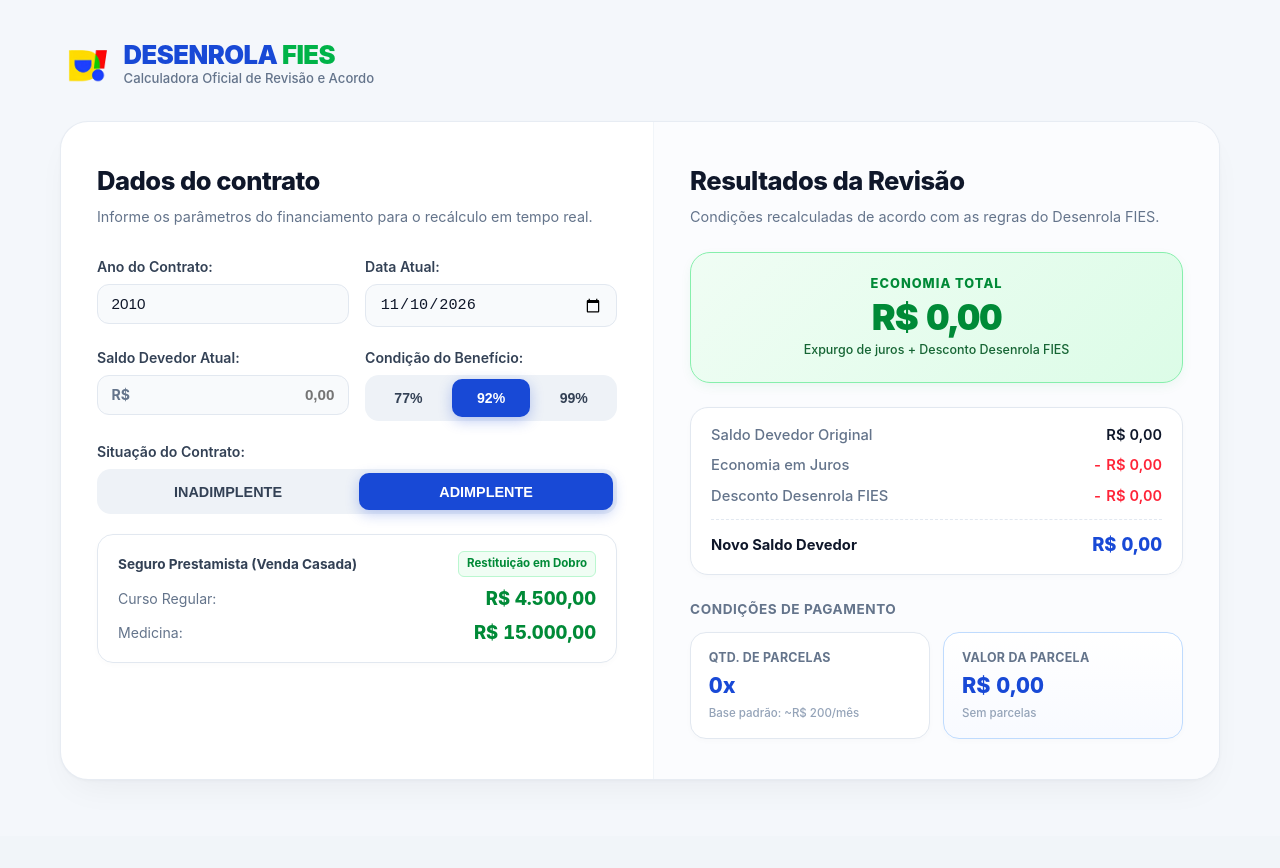
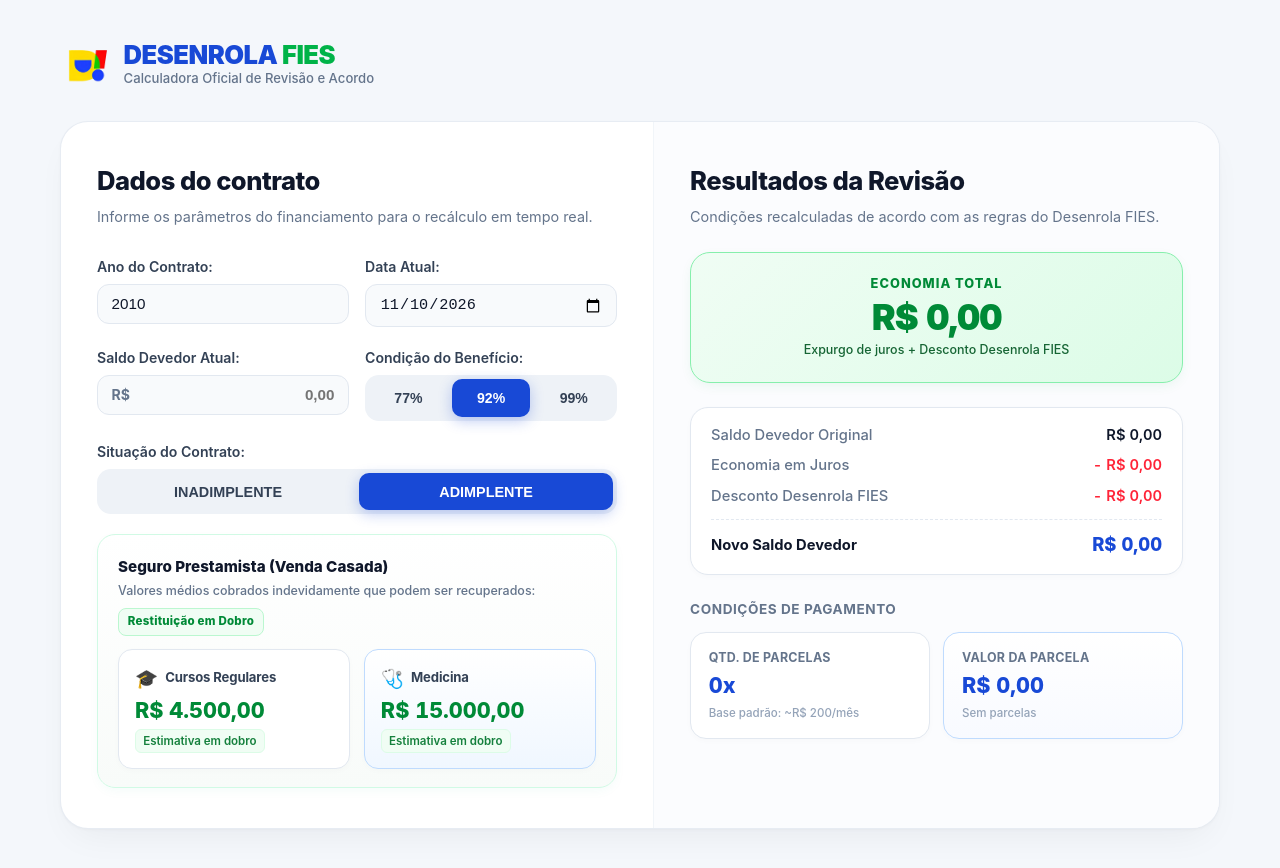
Before and after one commit to marcosfelpdev/calculadoraFIES---Desenrola, a React (Vite) app: page / in a window 1280 px wide. Shown: the top 868 px of the page. Before the commit the page ends 836 px from the top, so only its background shows below. Built offline with nearby package versions, Linux system fonts and the light colour scheme.

Commit message:
feat: redesign insurance restitution into modern dual cards layout

```diff
--- a/src/components/CalculatorForm.tsx
+++ b/src/components/CalculatorForm.tsx
@@ -167,29 +167,49 @@ export const CalculatorForm: FC<CalculatorFormProps> = ({
           </div>
         </div>
 
-        {/* Linha 4: Bloco informativo fixo Seguro Prestamista */}
+        {/* Linha 4: Bloco informativo fixo Seguro Prestamista (Dois Mini-Cards Lado a Lado) */}
         <div className="insurance-refund-card">
           <div className="insurance-header">
-            <span className="insurance-title">
-              Seguro Prestamista (Venda Casada)
-            </span>
+            <div>
+              <span className="insurance-title">
+                Seguro Prestamista (Venda Casada)
+              </span>
+              <p className="insurance-subtitle">
+                Valores médios cobrados indevidamente que podem ser recuperados:
+              </p>
+            </div>
             <span className="refund-badge">Restituição em Dobro</span>
           </div>
-          <div className="insurance-fixed-list">
-            <div className="insurance-body">
-              <span className="insurance-label">Curso Regular:</span>
-              <span
-                className="insurance-value"
+
+          <div className="insurance-cards-grid">
+            {/* Card Cursos Regulares */}
+            <div className="insurance-mini-card">
+              <div className="insurance-mini-card-top">
+                <span className="insurance-icon" aria-hidden="true">🎓</span>
+                <span className="insurance-card-title">Cursos Regulares</span>
+              </div>
+              <div
+                className="insurance-card-value"
                 data-testid="seguro-curso-regular"
               >
                 {formatCurrency(SEGURO_PRESTAMISTA_FIXO.cursoRegular)}
-              </span>
+              </div>
+              <span className="insurance-card-tag">Estimativa em dobro</span>
             </div>
-            <div className="insurance-body">
-              <span className="insurance-label">Medicina:</span>
-              <span className="insurance-value" data-testid="seguro-medicina">
+
+            {/* Card Medicina */}
+            <div className="insurance-mini-card highlight-medicine">
+              <div className="insurance-mini-card-top">
+                <span className="insurance-icon" aria-hidden="true">🩺</span>
+                <span className="insurance-card-title">Medicina</span>
+              </div>
+              <div
+                className="insurance-card-value"
+                data-testid="seguro-medicina"
+              >
                 {formatCurrency(SEGURO_PRESTAMISTA_FIXO.medicina)}
-              </span>
+              </div>
+              <span className="insurance-card-tag">Estimativa em dobro</span>
             </div>
           </div>
         </div>
--- a/src/index.css
+++ b/src/index.css
@@ -563,62 +563,120 @@ body {
 
 /* Card Seguro Prestamista (Venda Casada) */
 .insurance-refund-card {
-  background: #ffffff;
-  border: 1px solid var(--color-slate-200);
-  border-radius: 16px;
-  padding: 1rem 1.25rem;
+  background: linear-gradient(180deg, #ffffff 0%, #f8fbf9 100%);
+  border: 1px solid #d1fae5;
+  border-radius: 18px;
+  padding: 1.15rem 1.25rem;
   display: flex;
   flex-direction: column;
-  gap: 0.5rem;
-  box-shadow: 0 2px 6px rgba(15, 23, 42, 0.02);
+  gap: 0.85rem;
+  box-shadow: 0 4px 12px -2px rgba(16, 185, 129, 0.05);
 }
 
 .insurance-header {
   display: flex;
   justify-content: space-between;
-  align-items: center;
+  align-items: flex-start;
   gap: 0.5rem;
   flex-wrap: wrap;
 }
 
 .insurance-title {
-  font-size: 0.85rem;
-  font-weight: 700;
-  color: var(--color-slate-700);
+  font-size: 0.95rem;
+  font-weight: 800;
+  color: var(--color-slate-900);
+}
+
+.insurance-subtitle {
+  margin: 0.2rem 0 0;
+  font-size: 0.78rem;
+  color: var(--color-slate-500);
+  font-weight: 500;
 }
 
 .refund-badge {
   font-size: 0.72rem;
-  font-weight: 700;
-  padding: 0.2rem 0.5rem;
-  border-radius: 6px;
+  font-weight: 800;
+  padding: 0.25rem 0.55rem;
+  border-radius: 8px;
   background-color: var(--color-brand-green-light);
   color: var(--color-brand-green-dark);
   border: 1px solid #bbf7d0;
   white-space: nowrap;
+  letter-spacing: 0.02em;
 }
 
-.insurance-fixed-list {
+.insurance-cards-grid {
+  display: grid;
+  grid-template-columns: 1fr 1fr;
+  gap: 0.85rem;
+}
+
+@media (max-width: 540px) {
+  .insurance-cards-grid {
+    grid-template-columns: 1fr;
+  }
+}
+
+.insurance-mini-card {
+  background: #ffffff;
+  border: 1.5px solid #e2e8f0;
+  border-radius: 14px;
+  padding: 0.9rem 1rem;
   display: flex;
   flex-direction: column;
-  gap: 0.4rem;
+  gap: 0.35rem;
+  box-shadow: 0 2px 6px rgba(15, 23, 42, 0.02);
+  transition: all 0.2s ease;
 }
 
-.insurance-body {
-  display: flex;
-  justify-content: space-between;
-  align-items: center;
-  gap: 0.5rem;
+.insurance-mini-card:hover {
+  border-color: #a7f3d0;
+  box-shadow: 0 4px 12px rgba(16, 185, 129, 0.08);
 }
 
-.insurance-label {
-  font-size: 0.88rem;
-  color: var(--color-slate-500);
+.insurance-mini-card.highlight-medicine {
+  border-color: #bfdbfe;
+  background: linear-gradient(180deg, #ffffff 0%, #f0f7ff 100%);
 }
 
-.insurance-value {
+.insurance-mini-card.highlight-medicine:hover {
+  border-color: #93c5fd;
+  box-shadow: 0 4px 12px rgba(59, 130, 246, 0.08);
+}
+
+.insurance-mini-card-top {
+  display: flex;
+  align-items: center;
+  gap: 0.45rem;
+}
+
+.insurance-icon {
   font-size: 1.15rem;
+}
+
+.insurance-card-title {
+  font-size: 0.82rem;
+  font-weight: 700;
+  color: var(--color-slate-700);
+  letter-spacing: -0.01em;
+}
+
+.insurance-card-value {
+  font-size: 1.35rem;
   font-weight: 800;
   color: var(--color-brand-green-dark);
   font-variant-numeric: tabular-nums;
+  line-height: 1.2;
 }
+
+.insurance-card-tag {
+  font-size: 0.72rem;
+  font-weight: 600;
+  color: #15803d;
+  background-color: #f0fdf4;
+  border: 1px solid #dcfce7;
+  padding: 0.15rem 0.45rem;
+  border-radius: 6px;
+  align-self: flex-start;
+}
```
